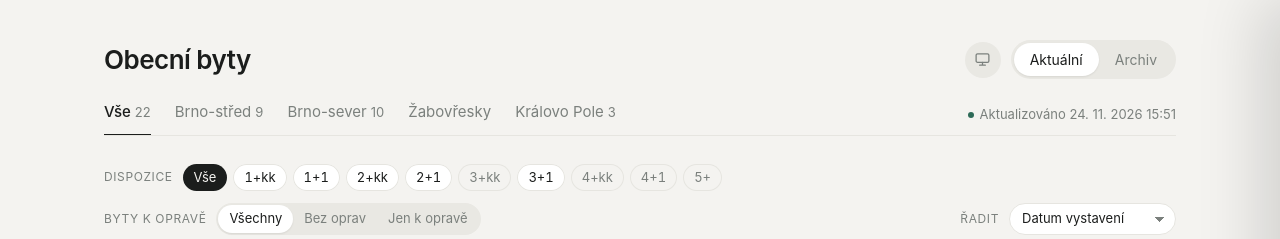
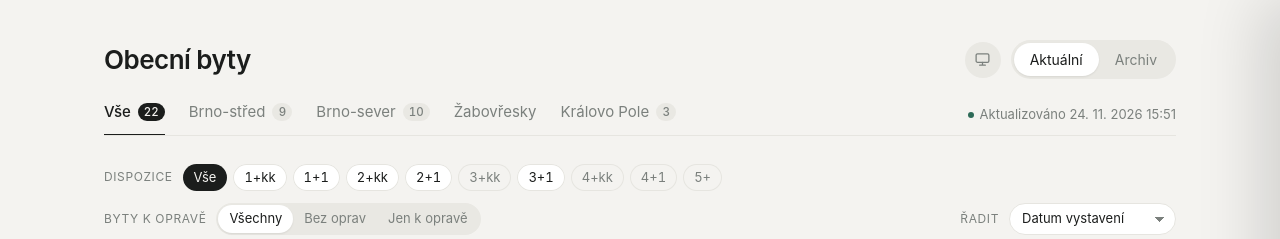
Before and after one commit to mhabarta-art/obecni-byty, a plain HTML site: page web/index.html in a window 1280 px wide. Shown: the top 239 px of the page. Drawn offline with Linux system fonts and the light colour scheme; files whose address does not match are found by name.

Commit message:
Počítadla MČ jako badge

```diff
--- a/web/index.html
+++ b/web/index.html
@@ -42,7 +42,8 @@ h1{font-size:26px;font-weight:600;margin:0;letter-spacing:-.02em}
 .mc{border:0;background:none;padding:0 0 10px;margin-bottom:-1px;font-size:15px;color:var(--muted);cursor:pointer;border-bottom:2px solid transparent}
 .mc:hover{color:var(--ink)}
 .mc[aria-selected=true]{color:var(--ink);border-color:var(--ink);font-weight:500}
-.mc .n{font-size:13px;color:var(--muted);margin-left:4px;font-weight:400}
+.mc .n{display:inline-block;min-width:20px;margin-left:7px;padding:1px 6px;border-radius:999px;background:var(--soft);font-size:11.5px;line-height:16px;font-weight:500;color:var(--muted);text-align:center;font-variant-numeric:tabular-nums;vertical-align:1px;box-sizing:border-box}
+.mc[aria-selected=true] .n{background:var(--ink);color:var(--bg)}
 .bar .upd{padding-bottom:10px}
 .mctabs{display:flex;gap:24px;overflow-x:auto;scrollbar-width:none;max-width:100%}
 .mctabs::-webkit-scrollbar{display:none}
```
